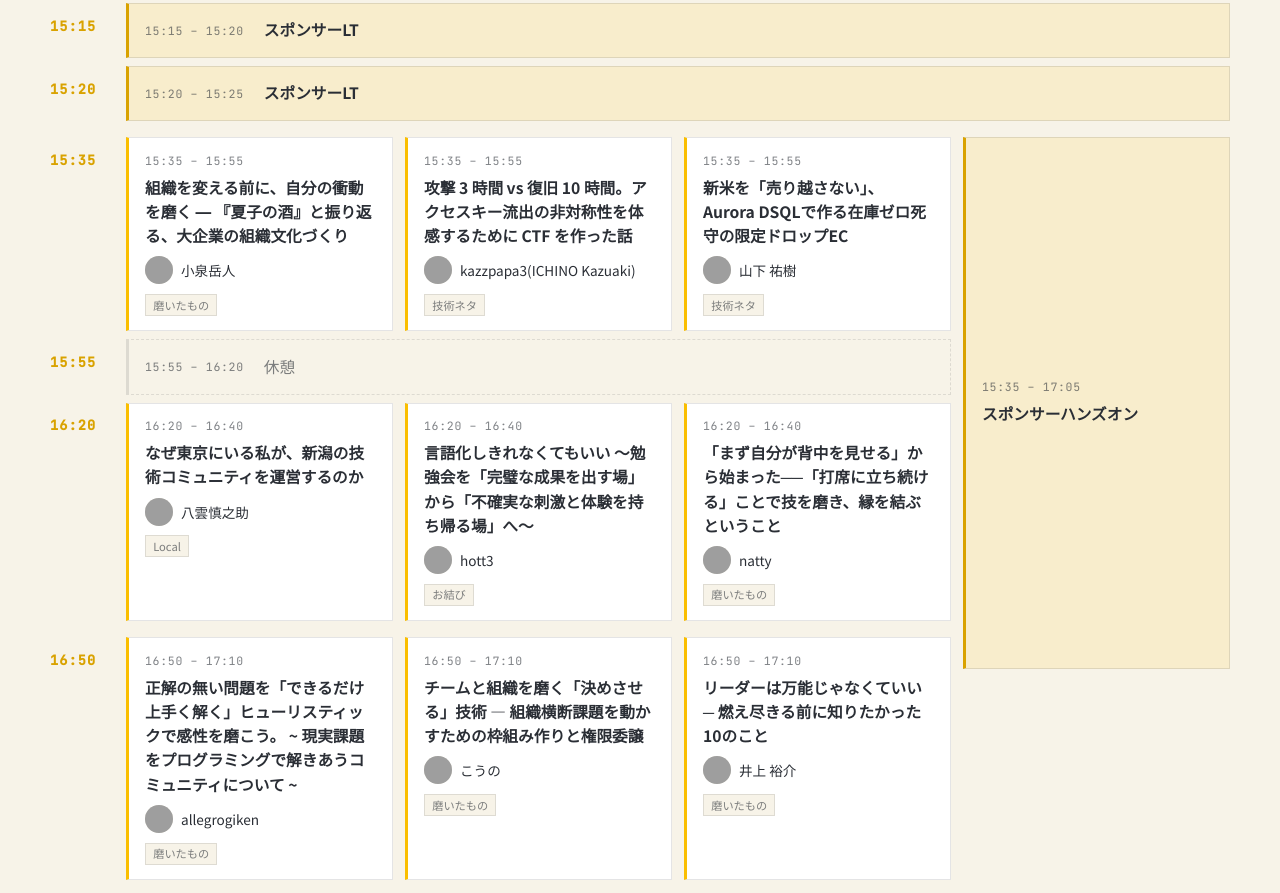
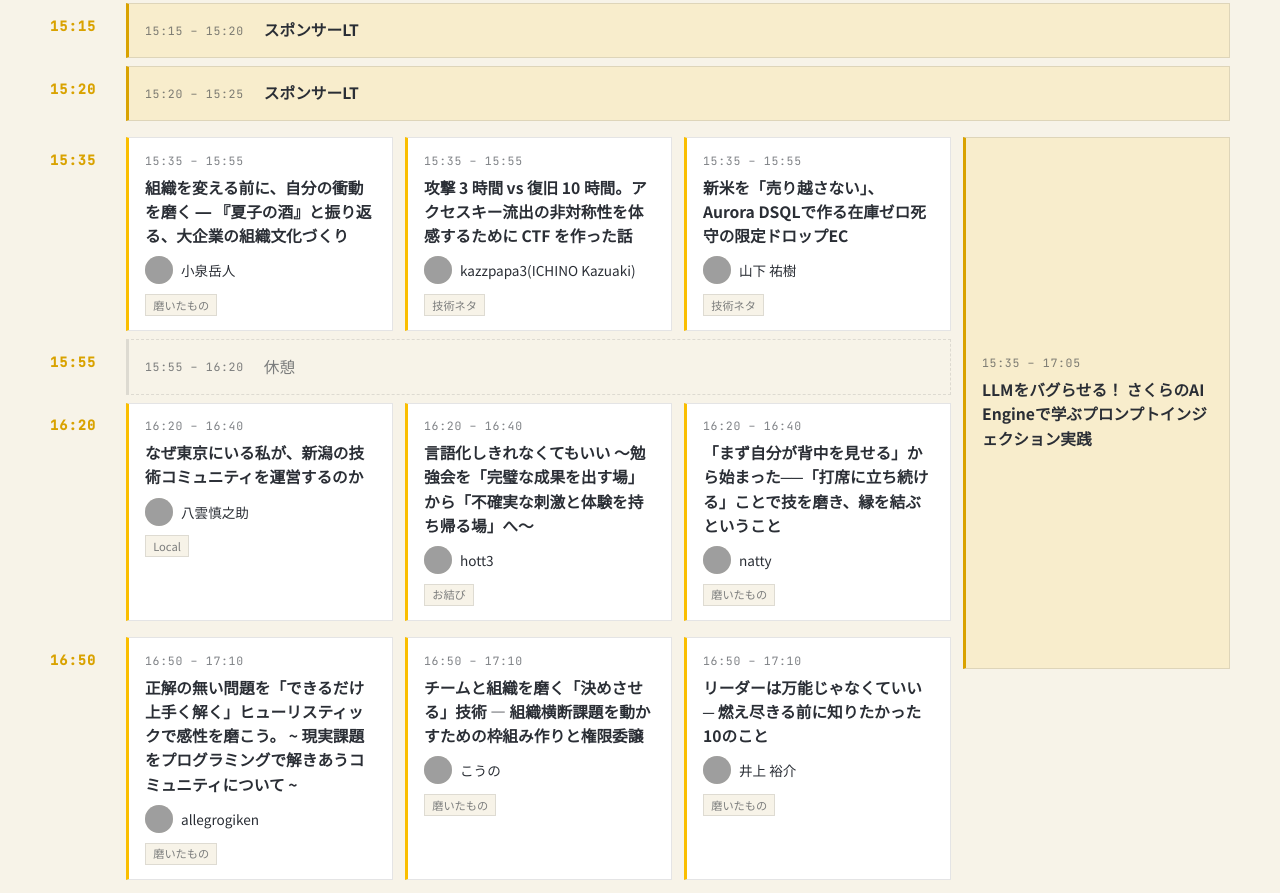
Before and after one commit to kome-kaigi/komekaigi-web, a plain HTML site: page docs/index.html in a window 1280 px wide. Shown: the part 3925-4818 px from the top of the page. Drawn offline with Linux system fonts and the light colour scheme; grey boxes are pictures that could not be loaded.

Commit message:
feat: タイムテーブルのハンズオン枠に connpass のイベントページをリンクする
timetable.json は `make timetable` で上書きされるため、手動の設定は
data/timetable_overrides.json に分けて管理し、fortee の uuid をキーに
枠のタイトル・リンク先を上書きできるようにする。

Co-Authored-By: Claude Opus 5.5 <noreply@anthropic.com>

```diff
--- /dev/null
+++ b/docs/data/timetable_overrides.json
@@ -0,0 +1,8 @@
+{
+  "items": {
+    "f06ea30b-62ff-420d-bcaa-ac86809c009e": {
+      "title": "LLMをバグらせる！ さくらのAI Engineで学ぶプロンプトインジェクション実践",
+      "url": "https://komekaigi.connpass.com/event/408872/"
+    }
+  }
+}
--- a/docs/index.html
+++ b/docs/index.html
@@ -245,7 +245,7 @@
         </div>
     </section>
 
-    <!-- Timetable (data/timetable.json から js/timetable.js で描画。データは `make timetable` で fortee から取得) -->
+    <!-- Timetable (data/timetable.json から js/timetable.js で描画。データは `make timetable` で fortee から取得。手動の上書きは data/timetable_overrides.json) -->
     <section id="timetable" class="timetable" aria-labelledby="timetable-heading" hidden>
         <div class="timetable-inner">
             <h2 id="timetable-heading" class="timetable-eyebrow">
@@ -352,7 +352,7 @@
     <!-- BudouX: 日本語を文節単位で改行させる -->
     <script src="https://cdn.jsdelivr.net/npm/budoux@0.9.1/bundle/budoux-ja.min.js" defer></script>
     <script src="js/speakers.js?v=a2d2f5fd" defer></script>
-    <script src="js/timetable.js?v=441e6849" defer></script>
+    <script src="js/timetable.js?v=05a6d89f" defer></script>
     <script src="js/sponsors.js?v=91fa7b36" defer></script>
 </body>
 </html>
--- a/docs/js/timetable.js
+++ b/docs/js/timetable.js
@@ -8,11 +8,16 @@
  * セッションが無いもの(オープニング・休憩・LT など)は、空いているトラックの列まで横に広げる。
  * 狭い画面では CSS でグリッド配置を外し、開始時刻ごとのリストとして表示する。
  * データが無い・取得に失敗した場合はセクションとメニュー項目を非表示のままにする。
+ *
+ * timetable.json は `make timetable` で上書きされるため、手で設定したい内容は
+ * data/timetable_overrides.json に分けて管理する。
+ *   items: { "<fortee の uuid>": { title?, url? } } … 枠のタイトル・リンク先を上書きする
  */
 (function () {
     'use strict';
 
     const DATA_URL = 'data/timetable.json';
+    const OVERRIDES_URL = 'data/timetable_overrides.json';
 
     // トップページのスピーカー紹介へリンクする枠
     const SPEAKER_SLOT_TITLES = ['基調講演', '招待講演'];
@@ -89,7 +94,8 @@
         const isLt = isTalk && item.length_min <= LT_MAX_MINUTES;
         const isBreak = !isTalk && BREAK_SLOT_TITLES.includes(item.title);
         const speakerLink = !isTalk && SPEAKER_SLOT_TITLES.includes(item.title) ? '#speakers' : null;
-        const href = isTalk ? item.url : speakerLink;
+        const href = item.url || speakerLink;
+        const isExternal = Boolean(href) && /^https?:\/\//.test(href);
 
         const classes = ['timetable-item', isTalk ? 'timetable-item-talk' : 'timetable-item-slot'];
         if (isLt) classes.push('timetable-item-lt');
@@ -100,7 +106,7 @@
         const node = el(href ? 'a' : 'div', classes.join(' '));
         if (href) {
             node.href = href;
-            if (isTalk) {
+            if (isExternal) {
                 node.target = '_blank';
                 node.rel = 'noopener';
             }
@@ -137,12 +143,18 @@
         return node;
     };
 
-    const render = (entries) => {
+    const render = (entries, overrides) => {
+        const itemOverrides = (overrides && overrides.items) || {};
         const items = entries
             .filter((entry) => entry && entry.starts_at && entry.track)
             .map((entry) => {
                 const start = Date.parse(entry.starts_at);
-                return { ...entry, start, end: start + (entry.length_min || 0) * 60 * 1000 };
+                return {
+                    ...entry,
+                    ...itemOverrides[entry.uuid],
+                    start,
+                    end: start + (entry.length_min || 0) * 60 * 1000,
+                };
             })
             .filter((item) => !Number.isNaN(item.start))
             .sort((a, b) => a.start - b.start || a.track.sort - b.track.sort);
@@ -208,14 +220,22 @@
         if (menuItem) menuItem.hidden = false;
     };
 
-    fetch(DATA_URL)
-        .then((response) => {
+    const fetchJson = (url) =>
+        fetch(url).then((response) => {
             if (!response.ok) {
                 throw new Error(`HTTP error! status: ${response.status}`);
             }
             return response.json();
-        })
-        .then((data) => render(data.timetable || []))
+        });
+
+    // 上書き設定が読めなくても、タイムテーブル自体は表示する
+    const overridesPromise = fetchJson(OVERRIDES_URL).catch((error) => {
+        console.error('タイムテーブル上書き設定の取得エラー:', error);
+        return {};
+    });
+
+    Promise.all([fetchJson(DATA_URL), overridesPromise])
+        .then(([data, overrides]) => render(data.timetable || [], overrides))
         .catch((error) => {
             console.error('タイムテーブルデータの取得エラー:', error);
         });
```
Also changed, not shown: 1 other file.
